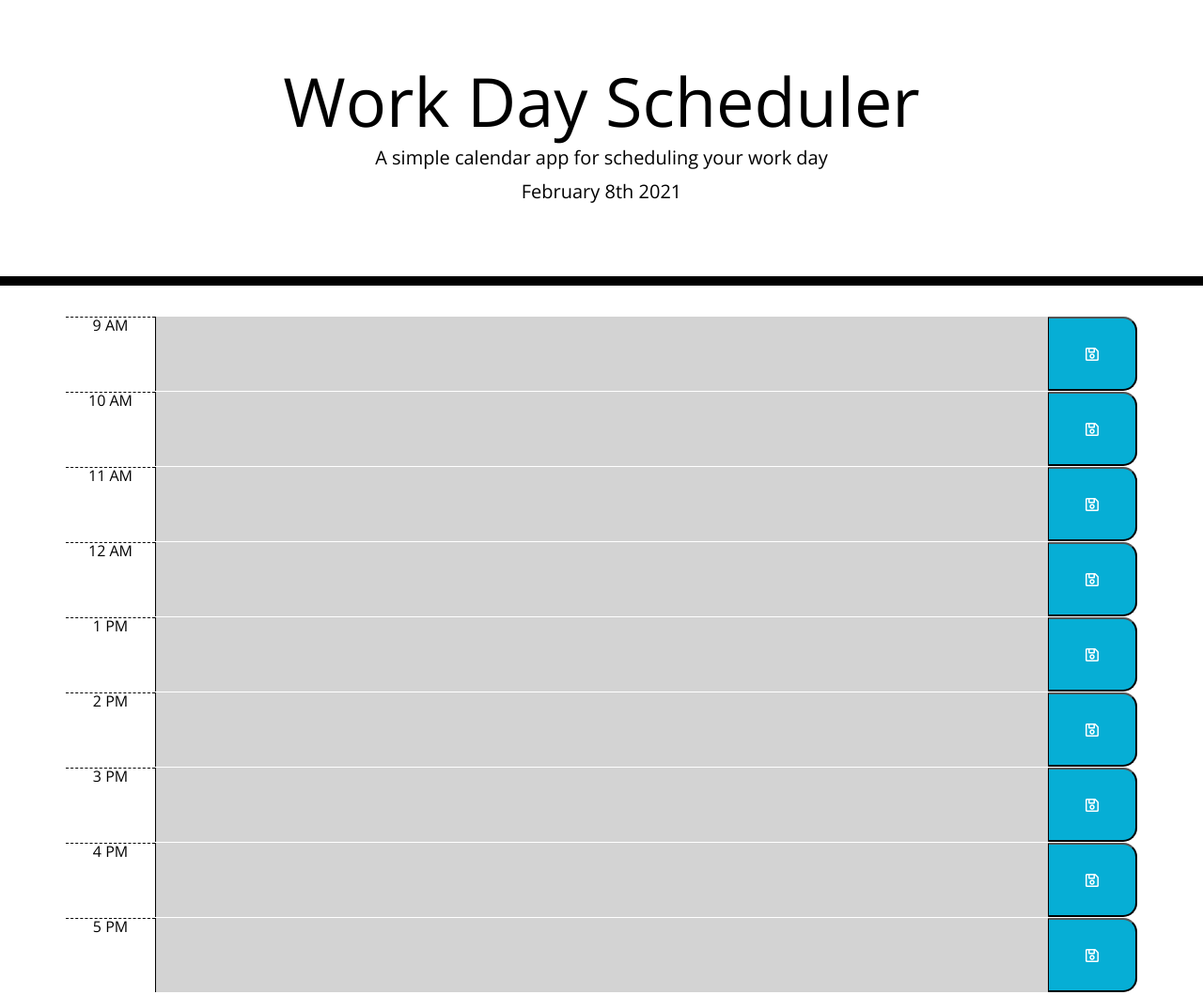
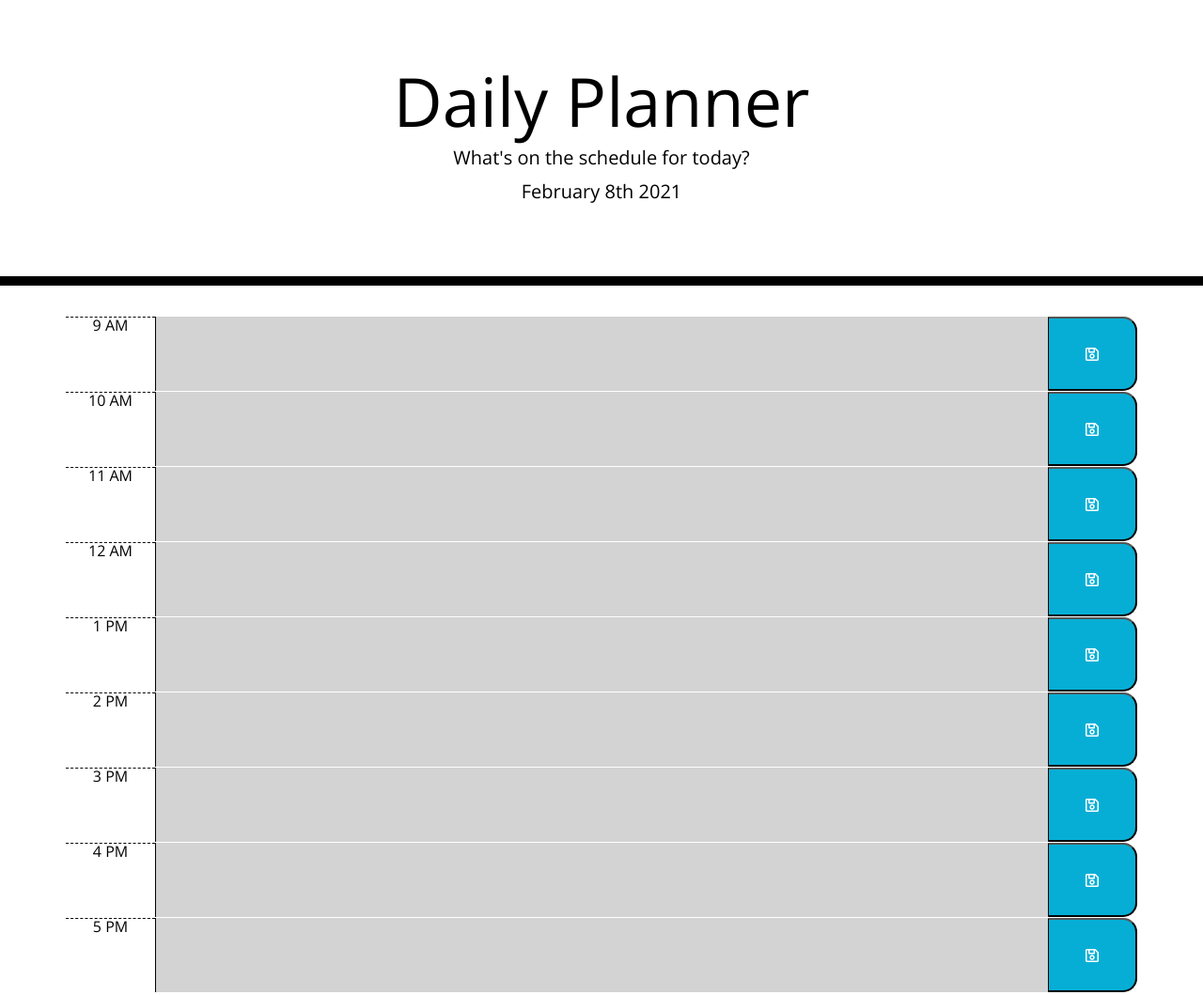
Before and after one commit to Wtrickster/dailyPlanner, a plain HTML site: page index.html in a window 1280 px wide. Shown: the whole page at 94% size. Drawn offline with nearby package versions, Linux system fonts and the light colour scheme.

```diff
--- a/index.html
+++ b/index.html
@@ -11,13 +11,13 @@
     <link rel="stylesheet" href="https://use.fontawesome.com/releases/v5.8.1/css/all.css" integrity="sha384-50oBUHEmvpQ+1lW4y57PTFmhCaXp0ML5d60M1M7uH2+nqUivzIebhndOJK28anvf" crossorigin="anonymous" />
     <link href="https://fonts.googleapis.com/css?family=Open+Sans&display=swap" rel="stylesheet" />
     <link rel="stylesheet" href="style.css" />
-    <title>Work Day Scheduler</title>
+    <title>Daily Planner</title>
 </head>
 
 <body>
     <header class="jumbotron">
-        <h1 class="display-3">Work Day Scheduler</h1>
-        <p class="lead">A simple calendar app for scheduling your work day</p>
+        <h1 class="display-3">Daily Planner</h1>
+        <p class="lead">What's on the schedule for today?</p>
         <p id="currentDay" class="lead"></p>
     </header>
 
```
Also changed, not shown: Info/Pic1.png (added), Info/Pic2.png (added).
